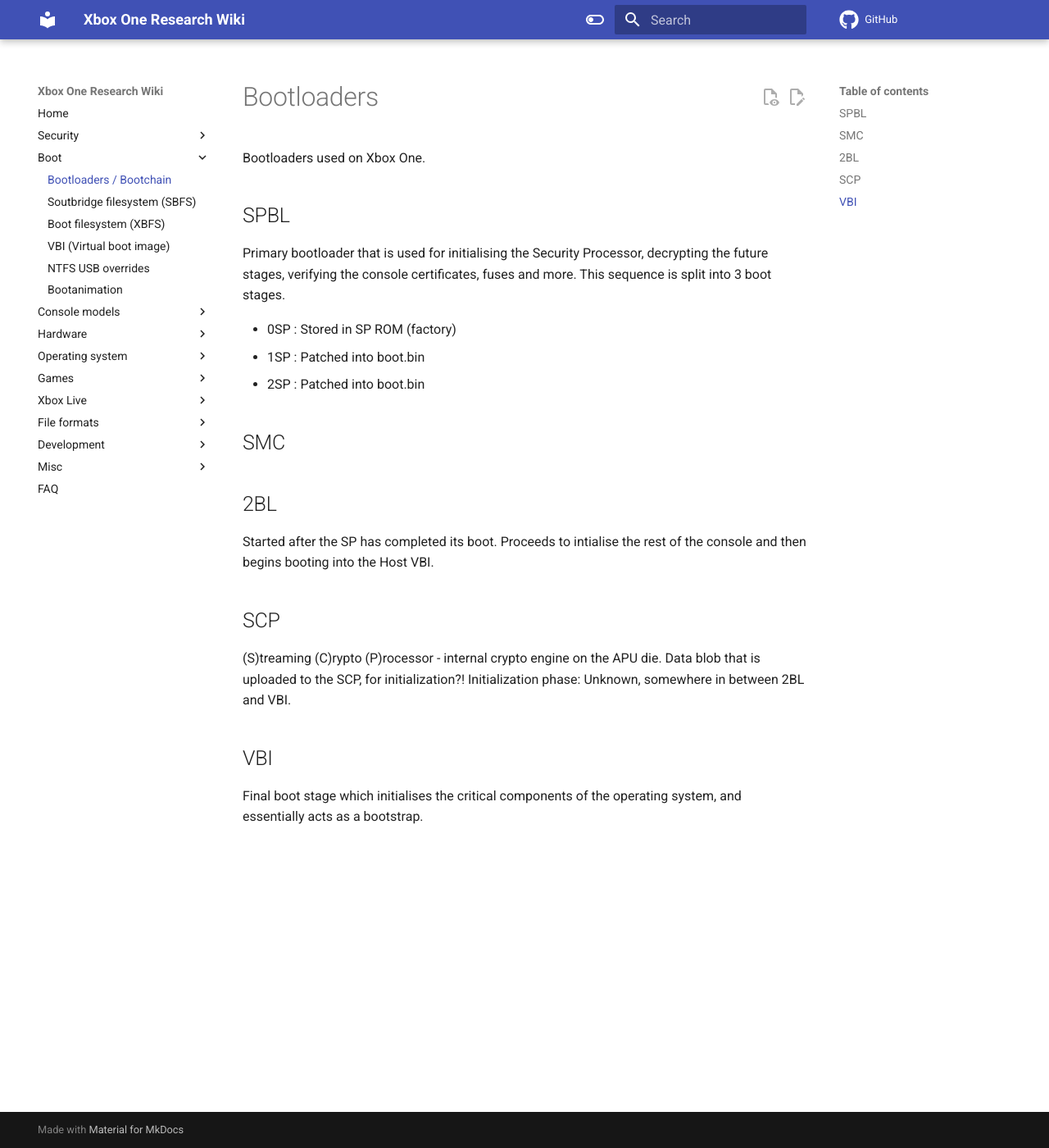
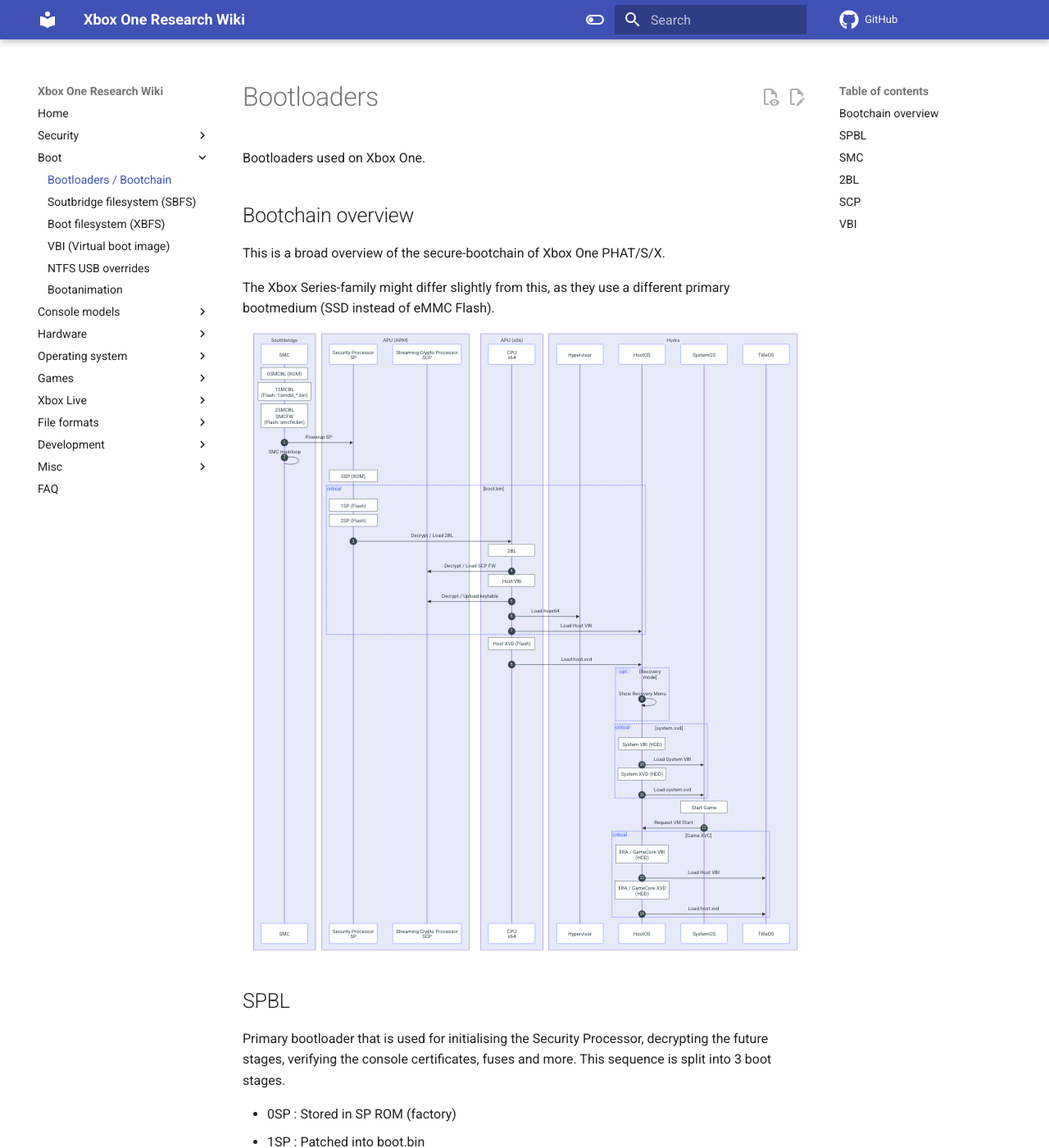
Before and after one commit to xboxoneresearch/wiki, an MkDocs documentation site: the page built from docs/boot/bootloaders.md, in a window 1280 px wide and 1400 px high. Shown: the whole window at 82% size. Built offline with MkDocs 1.6.1 and Material for MkDocs 9.7.7, drawn with Linux system fonts in a browser that asks for light colours; comment, search, counter and statistics services are not loaded; some of the changed lines change nothing that is shown; some of the changed text lies outside the part shown.

Commit message:
bootloader: Extend with basic bootchain overview diagram

````diff
--- a/docs/boot/bootloaders.md
+++ b/docs/boot/bootloaders.md
@@ -3,6 +3,82 @@
 
 # Bootloaders
 Bootloaders used on Xbox One.
+
+## Bootchain overview
+
+This is a broad overview of the secure-bootchain of Xbox One PHAT/S/X.
+
+The Xbox Series-family might differ slightly from this, as they use a different primary bootmedium (SSD instead of eMMC Flash).
+
+```mermaid
+sequenceDiagram
+  autonumber
+
+  box Southbridge
+    participant smc as SMC
+  end
+
+  box APU (ARM)
+    participant sp as Security Processor<br>SP
+    participant scp as Streaming Crypto Processor<br>SCP
+  end
+
+  box APU (x86)
+    participant cpu as CPU<br>x64
+  end
+
+  box Hydra
+    participant hv as Hypervisor
+    participant hostos as HostOS
+    participant systemos as SystemOS
+    participant titleos as TitleOS
+  end
+
+note over smc: 0SMCBL (ROM)
+note over smc: 1SMCBL<br>(Flash: 1smcbl_*.bin)
+note over smc: 2SMCBL<br>SMCFW<br>(Flash: smcfw.bin)
+
+smc->>sp: Powerup SP
+smc->smc: SMC mainloop
+
+note over sp: 0SP (ROM)
+
+critical boot.bin
+    note over sp: 1SP (Flash)
+    note over sp: 2SP (Flash)
+    sp->>cpu: Decrypt / Load 2BL
+    note over cpu: 2BL
+    cpu->>scp: Decrypt / Load SCP FW
+    note over cpu: Host VBI
+    cpu->>scp: Decrypt / Upload keytable
+    cpu->>hv: Load hvax64
+    cpu->>hostos: Load Host VBI
+end
+
+note over cpu: Host XVD (Flash)
+cpu->>hostos: Load host.xvd
+
+opt Recovery mode
+    hostos->>hostos: Show Recovery Menu
+end
+
+critical system.xvd
+    note over hostos: System VBI (HDD)
+    hostos->>systemos: Load System VBI
+    note over hostos: System XVD (HDD)
+    hostos->>systemos: Load system.xvd
+end
+note over systemos: Start Game
+systemos->>hostos: Request VM Start
+
+critical Game XVC
+    note over hostos: ERA / GameCore VBI<br>(HDD)
+    hostos->>titleos: Load Host VBI
+    note over hostos: ERA / GameCore XVD<br>(HDD)
+    hostos->>titleos: Load host.xvd
+end
+```
+
 ## SPBL
 
 Primary bootloader that is used for initialising the Security Processor,
@@ -14,6 +90,10 @@
   - 2SP : Patched into boot.bin
 
 ## SMC
+
+  - 0SMCBL: Stored in SB ROM (factory)
+  - 1SMCBL: In Flash, named `1smcbl_{a,b}.bin`
+  - 2SMCBL / SMCFW: In Flash, named `smcfw.bin`
 
 ## 2BL
 
````
